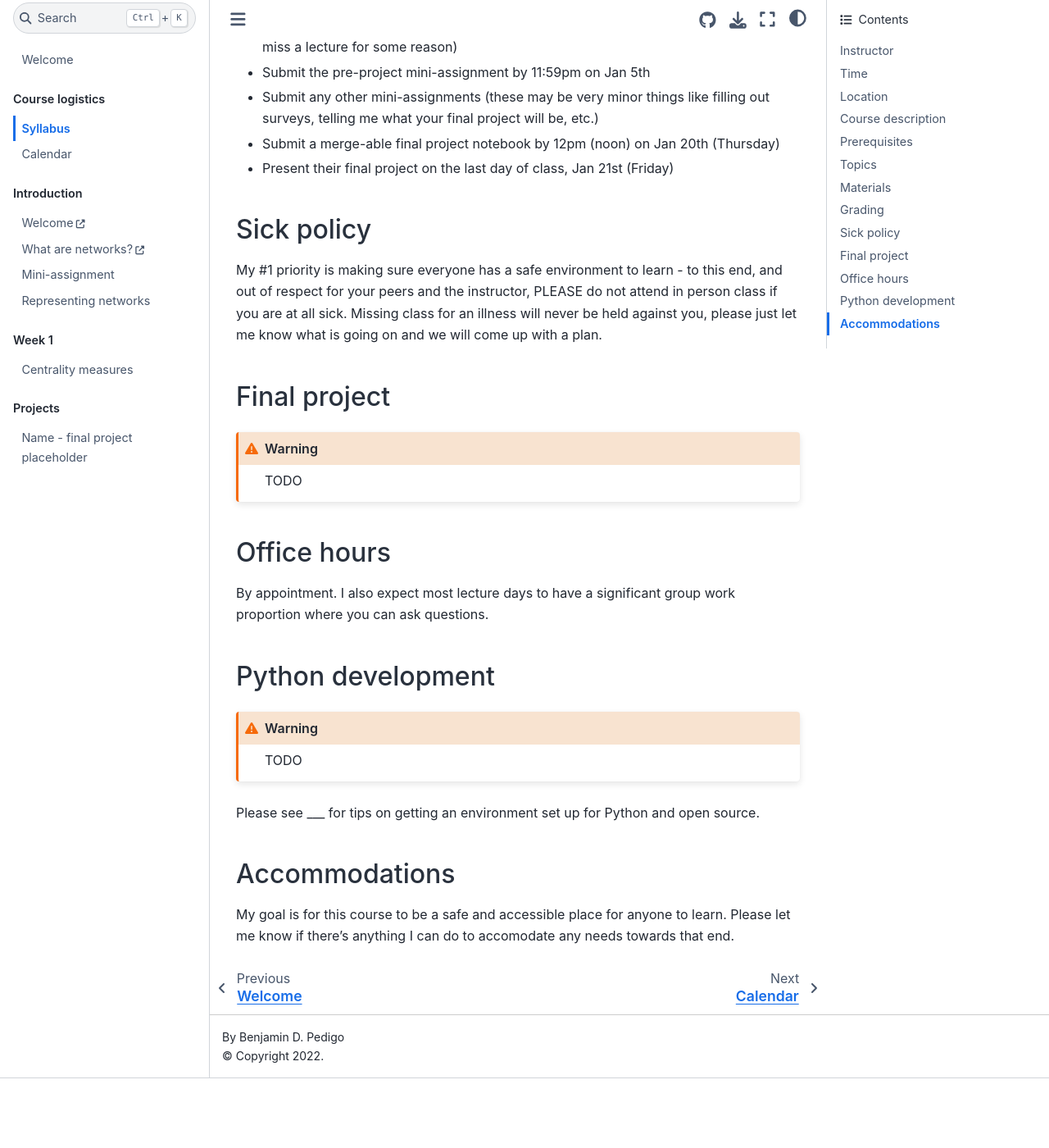
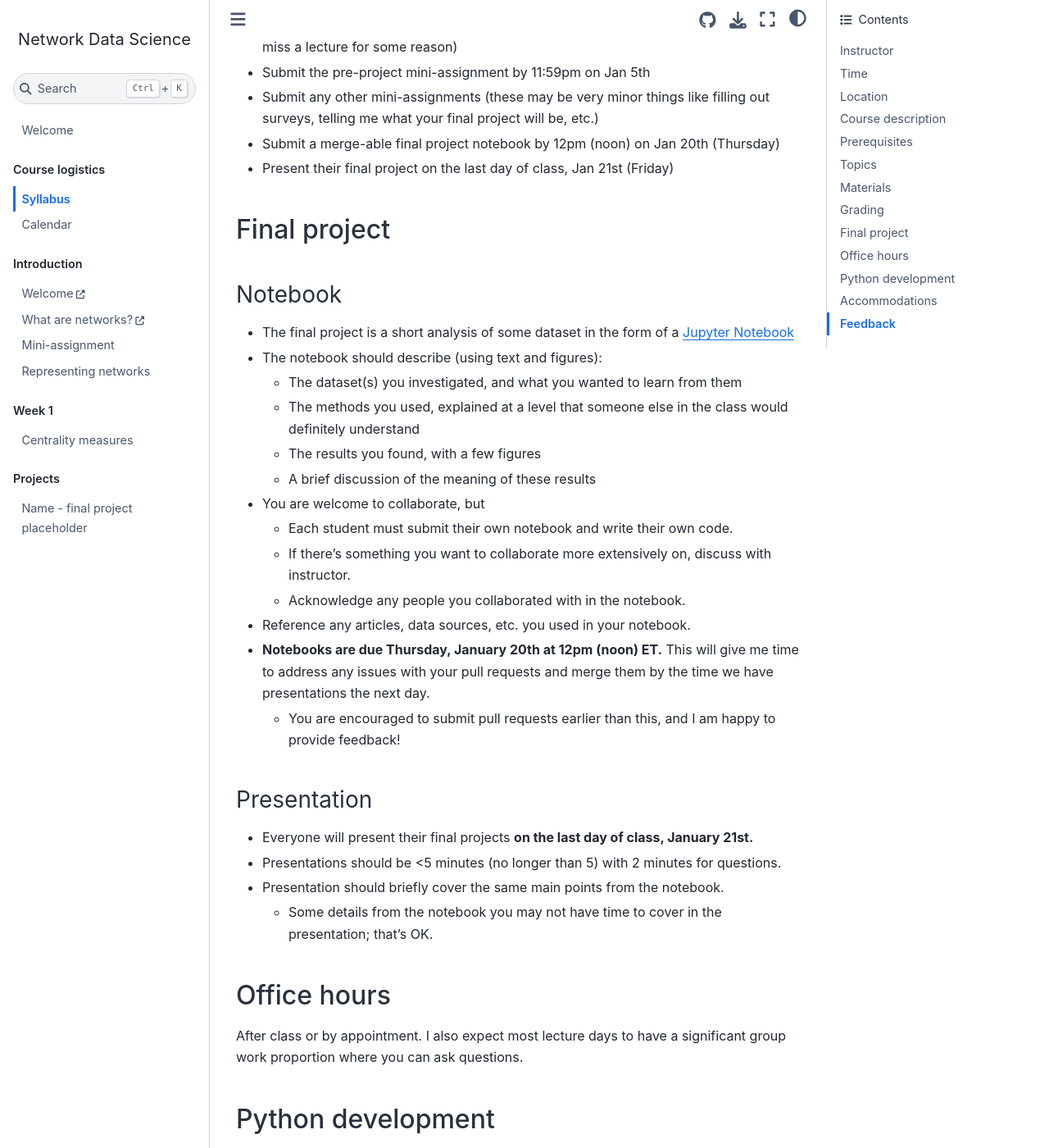
Before and after one commit to bdpedigo/networks-course, a Jupyter Book: the page built from docs/syllabus.md, in a window 1280 px wide and 1400 px high, scrolled down 2824 px. Shown: the whole window at 82% size. Built offline with Jupyter Book 1.0.4 settings and Sphinx 7.4.7 and the Sphinx Book theme 1.1.4, drawn with Linux system fonts in a browser that asks for light colours; before the commit the page ends 4139 px from its top, so only the background shows below that; some of the changed text lies outside the part shown.

Commit message:
updates to syllabus and welcome

````diff
--- a/docs/syllabus.md
+++ b/docs/syllabus.md
@@ -68,20 +68,31 @@
 - Submit a merge-able final project notebook by 12pm (noon) on Jan 20th (Thursday)
 - Present their final project on the last day of class, Jan 21st (Friday)
 
-## Sick policy
-My #1 priority is making sure everyone has a safe environment to learn - to this end, and out of respect
-for your peers and the instructor, PLEASE do not attend in person class if you are at all sick.
-Missing class for an illness will never be held against you, please just let me know what
-is going on and we will come up with a plan.
+## Final project
+### Notebook
+- The final project is a short analysis of some dataset in the form of a [Jupyter Notebook](https://jupyter.org/)
+- The notebook should describe (using text and figures):
+   - The dataset(s) you investigated, and what you wanted to learn from them
+   - The methods you used, explained at a level that someone else in the class would definitely understand
+   - The results you found, with a few figures
+   - A brief discussion of the meaning of these results
+- You are welcome to collaborate, but
+   - Each student must submit their own notebook and write their own code.
+   - If there's something you want to collaborate more extensively on, discuss with instructor.
+   - Acknowledge any people you collaborated with in the notebook.
+- Reference any articles, data sources, etc. you used in your notebook.
+- **Notebooks are due Thursday, January 20th at 12pm (noon) ET.** This will give me time to address any issues with your pull requests and merge them by the time we have presentations the next day.
+   - You are encouraged to submit pull requests earlier than this, and I am happy to provide feedback!
 
-## Final project
-```{warning}
-TODO
-```
+### Presentation
+- Everyone will present their final projects **on the last day of class, January 21st.**
+- Presentations should be <5 minutes (no longer than 5) with 2 minutes for questions.
+- Presentation should briefly cover the same main points from the notebook.
+   - Some details from the notebook you may not have time to cover in the presentation; that's OK.
 
 ## Office hours
-By appointment. I also expect most lecture days to have a significant group work proportion
-where you can ask questions.
+After class or by appointment. I also expect most lecture days to have a significant
+group work proportion where you can ask questions.
 
 ## Python development
 ```{warning}
@@ -91,3 +102,14 @@
 
 ## Accommodations
 My goal is for this course to be a safe and accessible place for anyone to learn. Please let me know if there's anything I can do to accomodate any needs towards that end.
+
+## Feedback
+I am always open to feedback (positive or negative) on this course. You can leave any
+comments you have [here](https://forms.gle/UxFB2sSQiQyrxr5AA). Can be totally anonymous,
+if you'd like.
+
+<!-- ## Sick policy
+My #1 priority is making sure everyone has a safe environment to learn - to this end, and out of respect
+for your peers and the instructor, PLEASE do not attend in person class if you are at all sick.
+Missing class for an illness will never be held against you, please just let me know what
+is going on and we will come up with a plan.  -->
````
Also changed, not shown: docs/slides/welcome.md (+25 -4 lines).
